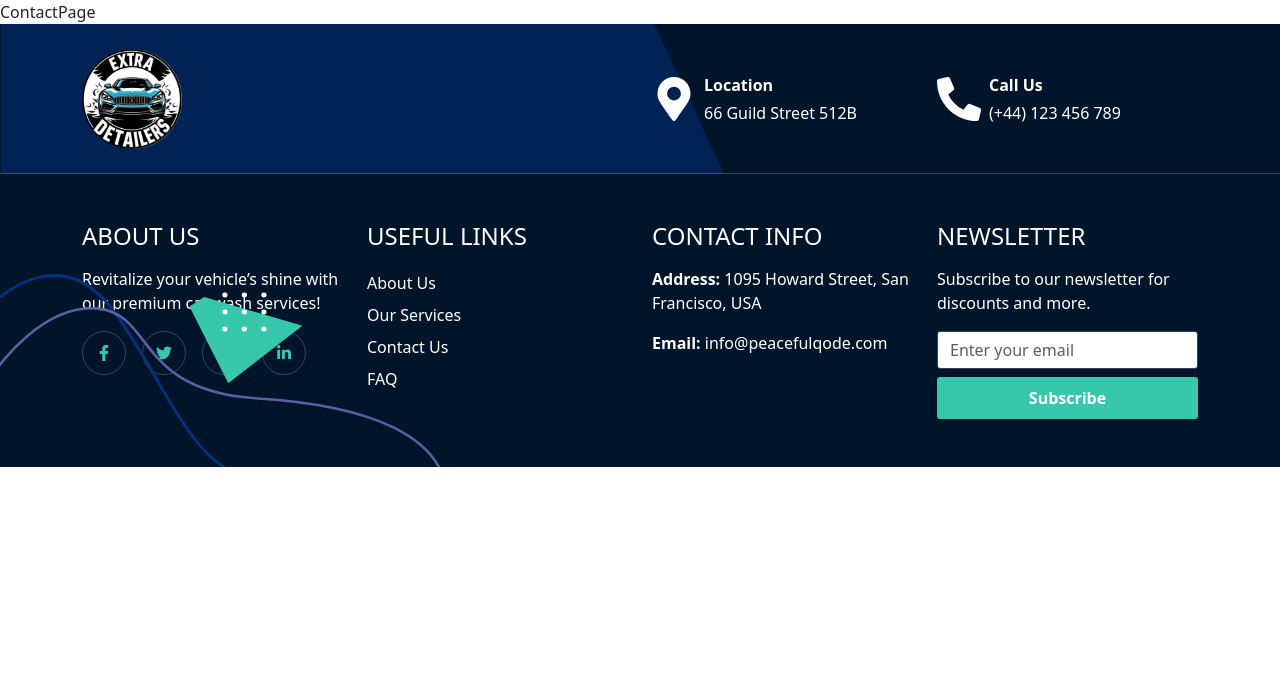
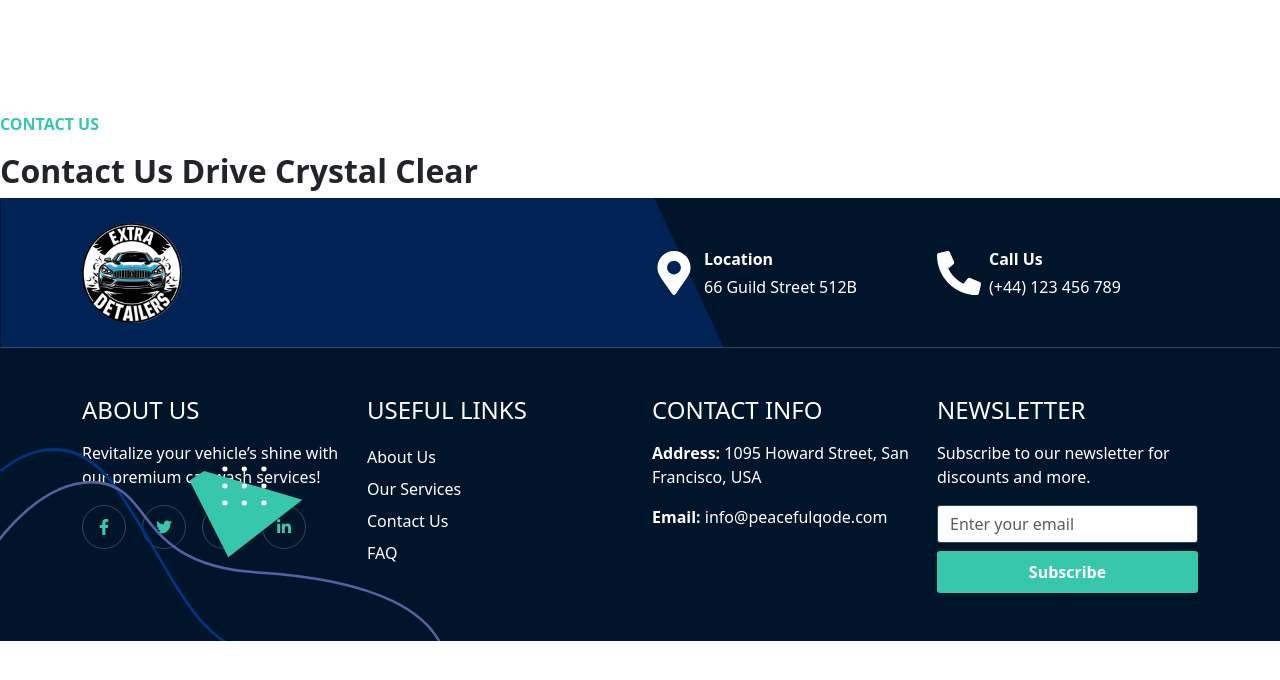
Before and after one commit to MdSamsuzzohaShayon/extradetailers, a Next.js app in the folder client/: page /contact in a window 1280 px wide. Shown: the top 680 px of the page. Built offline with nearby package versions, Linux system fonts and the light colour scheme.

Commit message:
got instruction about contact page

```diff
--- a/client/src/app/contact/page.tsx
+++ b/client/src/app/contact/page.tsx
@@ -1,9 +1,27 @@
-import React from 'react'
+import React from 'react';
+
+/**
+ * reference contact page https://carcareful.peacefulqode.in/contact-us/
+ * do not make the img section start from below that
+ * try to follow design from this website
+ * all headings should not be uppercase
+ * design with bootstrap classes
+ * use react icons
+ * google map screenshot attach
+ */
 
 function ContactPage() {
   return (
-    <div>ContactPage</div>
-  )
+    <div>
+      <section className="section-mt">
+        <p className="text-uppercase text-primary fw-bold">Contact Us</p>
+        <h2 className="fw-bold">Contact Us Drive Crystal Clear</h2>
+        <div>
+
+        </div>
+      </section>
+    </div>
+  );
 }
 
-export default ContactPage
+export default ContactPage;
```
